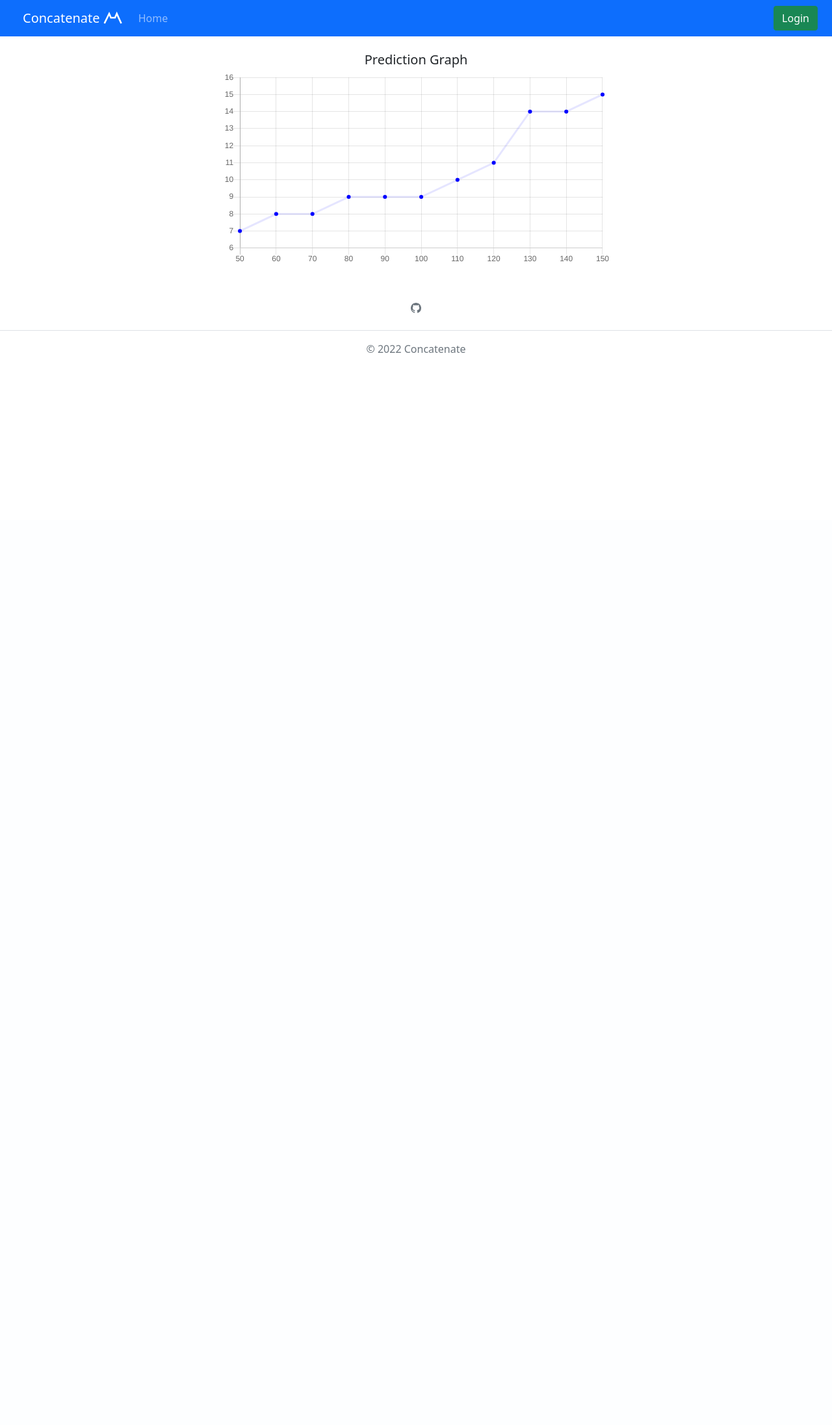
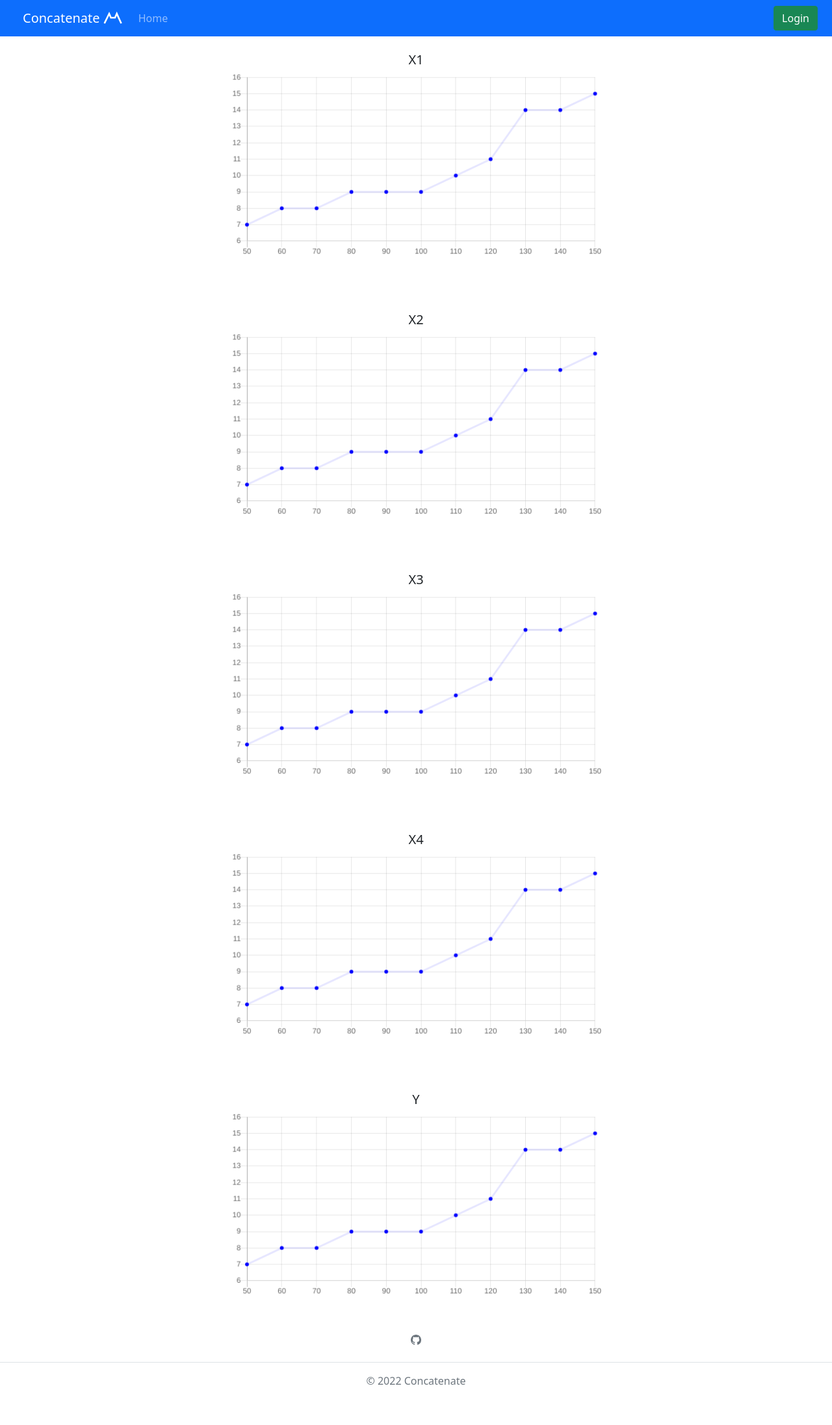
Before and after one commit to poiug07/CityHack2022_Rude_Kittens, a Django app: page /graph/ in a window 1280 px wide. Shown: the whole page at 65% size. Before the commit the page ends 543 px from the top, so only its background shows below. Run offline with Django 4.2, Linux system fonts and the light colour scheme; some libraries are stand-ins or nearby versions.

Commit message:
added more graphs

```diff
--- a/predict/templates/predict/graph.html
+++ b/predict/templates/predict/graph.html
@@ -1,23 +1,15 @@
 <!doctype html>
 <html lang="en">
-
     <head>
         <!-- Required meta tags -->
         <meta charset="utf-8">
         <meta name="viewport" content="width=device-width, initial-scale=1">
         <!-- JavaScipt -->
-  <script src="https://code.jquery.com/jquery-3.3.1.slim.min.js"
-    integrity="sha384-q8i/X+965DzO0rT7abK41JStQIAqVgRVzpbzo5smXKp4YfRvH+8abtTE1Pi6jizo"
-    crossorigin="anonymous"></script>
-  <script src="https://cdnjs.cloudflare.com/ajax/libs/popper.js/1.14.7/umd/popper.min.js"
-    integrity="sha384-UO2eT0CpHqdSJQ6hJty5KVphtPhzWj9WO1clHTMGa3JDZwrnQq4sF86dIHNDz0W1"
-    crossorigin="anonymous"></script>
-  <script src="https://stackpath.bootstrapcdn.com/bootstrap/4.3.1/js/bootstrap.min.js"
-    integrity="sha384-JjSmVgyd0p3pXB1rRibZUAYoIIy6OrQ6VrjIEaFf/nJGzIxFDsf4x0xIM+B07jRM"
-    crossorigin="anonymous"></script>
+        <script src="https://code.jquery.com/jquery-3.3.1.slim.min.js" integrity="sha384-q8i/X+965DzO0rT7abK41JStQIAqVgRVzpbzo5smXKp4YfRvH+8abtTE1Pi6jizo" crossorigin="anonymous"></script>
+        <script src="https://cdnjs.cloudflare.com/ajax/libs/popper.js/1.14.7/umd/popper.min.js" integrity="sha384-UO2eT0CpHqdSJQ6hJty5KVphtPhzWj9WO1clHTMGa3JDZwrnQq4sF86dIHNDz0W1" crossorigin="anonymous"></script>
+        <script src="https://stackpath.bootstrapcdn.com/bootstrap/4.3.1/js/bootstrap.min.js" integrity="sha384-JjSmVgyd0p3pXB1rRibZUAYoIIy6OrQ6VrjIEaFf/nJGzIxFDsf4x0xIM+B07jRM" crossorigin="anonymous"></script>
         <!-- Bootstrap CSS -->
-  <link href="https://cdn.jsdelivr.net/npm/bootstrap@5.1.3/dist/css/bootstrap.min.css" rel="stylesheet"
-    integrity="sha384-1BmE4kWBq78iYhFldvKuhfTAU6auU8tT94WrHftjDbrCEXSU1oBoqyl2QvZ6jIW3" crossorigin="anonymous">
+        <link href="https://cdn.jsdelivr.net/npm/bootstrap@5.1.3/dist/css/bootstrap.min.css" rel="stylesheet" integrity="sha384-1BmE4kWBq78iYhFldvKuhfTAU6auU8tT94WrHftjDbrCEXSU1oBoqyl2QvZ6jIW3" crossorigin="anonymous">
         <script src="https://cdnjs.cloudflare.com/ajax/libs/Chart.js/2.9.4/Chart.js"></script>
 
         <title>Concatenate</title>
@@ -28,17 +20,33 @@
       {% include "partials/navbar.html" %}
 
 
-  <h5 class="d-flex justify-content-center" style="padding-top: 5rem;">Prediction Graph</h5>
+      <h5 class="d-flex justify-content-center" style="padding-top: 5rem;">X1</h5>
+      <div>
+        <div class="row justify-content-center">
+          <canvas id="x1" style="width:100%;max-width:600px"></canvas>
+        </div>
+        <h5 class="d-flex justify-content-center" style="padding-top: 5rem;">X2</h5>
+        <div class="row justify-content-center">
+          <canvas id="x2" style="width:100%;max-width:600px"></canvas>
+        </div>
+        <h5 class="d-flex justify-content-center" style="padding-top: 5rem;">X3</h5>
+        <div class="row justify-content-center">
+            <canvas id="x3" style="width:100%;max-width:600px"></canvas>
+        </div>
+        <h5 class="d-flex justify-content-center" style="padding-top: 5rem;">X4</h5>
+        <div class="row justify-content-center">
+            <canvas id="x4" style="width:100%;max-width:600px"></canvas>
+        </div>
+        <h5 class="d-flex justify-content-center" style="padding-top: 5rem;">Y</h5>
+        <div class="row justify-content-center">
+            <canvas id="y" style="width:100%;max-width:600px"></canvas>
+        </div>
+      </div>
+        <script>
+          var xValues = [50,60,70,80,90,100,110,120,130,140,150];
+          var yValues = [7,8,8,9,9,9,10,11,14,14,15];
 
-  <div class="d-flex justify-content-center">
-
-    <canvas id="myChart" style="width:100%;max-width:600px"></canvas>
-
-    <script>
-      var xValues = [50, 60, 70, 80, 90, 100, 110, 120, 130, 140, 150];
-      var yValues = [7, 8, 8, 9, 9, 9, 10, 11, 14, 14, 15];
-
-      new Chart("myChart", {
+          new Chart("x1", {
             type: "line",
             data: {
               labels: xValues,
@@ -51,32 +59,94 @@
               }]
             },
             options: {
-          legend: { display: false },
+              legend: {display: false},
               scales: {
-            yAxes: [{ ticks: { min: 6, max: 16 } }],
+                yAxes: [{ticks: {min: 6, max:16}}],
               }
             }
           });
+          new Chart("x2", {
+            type: "line",
+            data: {
+              labels: xValues,
+              datasets: [{
+                fill: false,
+                lineTension: 0,
+                backgroundColor: "rgba(0,0,255,1.0)",
+                borderColor: "rgba(0,0,255,0.1)",
+                data: yValues
+              }]
+            },
+            options: {
+              legend: {display: false},
+              scales: {
+                yAxes: [{ticks: {min: 6, max:16}}],
+              }
+            }
+          });
+          new Chart("x3", {
+            type: "line",
+            data: {
+              labels: xValues,
+              datasets: [{
+                fill: false,
+                lineTension: 0,
+                backgroundColor: "rgba(0,0,255,1.0)",
+                borderColor: "rgba(0,0,255,0.1)",
+                data: yValues
+              }]
+            },
+            options: {
+              legend: {display: false},
+              scales: {
+                yAxes: [{ticks: {min: 6, max:16}}],
+              }
+            }
+          });
+          new Chart("x4", {
+            type: "line",
+            data: {
+              labels: xValues,
+              datasets: [{
+                fill: false,
+                lineTension: 0,
+                backgroundColor: "rgba(0,0,255,1.0)",
+                borderColor: "rgba(0,0,255,0.1)",
+                data: yValues
+              }]
+            },
+            options: {
+              legend: {display: false},
+              scales: {
+                yAxes: [{ticks: {min: 6, max:16}}],
+              }
+            }
+          });
+          new Chart("y", {
+            type: "line",
+            data: {
+              labels: xValues,
+              datasets: [{
+                fill: false,
+                lineTension: 0,
+                backgroundColor: "rgba(0,0,255,1.0)",
+                borderColor: "rgba(0,0,255,0.1)",
+                data: yValues
+              }]
+            },
+            options: {
+              legend: {display: false},
+              scales: {
+                yAxes: [{ticks: {min: 6, max:16}}],
+              }
+            }
+          });
+
         </script>
-
-  </div>
-
-
-
-
-
-
-
-
-
-
       <footer class="py-3 my-4">
           <ul class="nav justify-content-center border-bottom pb-3 mb-3">
-      <li class="nav-item"><a href="https://github.com/poiug07/CityHack2022_Rude_Kittens"
-          class="nav-link px-2 text-muted" target="_blank"><svg xmlns="http://www.w3.org/2000/svg" width="16"
-            height="16" fill="currentColor" class="bi bi-github" viewBox="0 0 16 16">
-            <path
-              d="M8 0C3.58 0 0 3.58 0 8c0 3.54 2.29 6.53 5.47 7.59.4.07.55-.17.55-.38 0-.19-.01-.82-.01-1.49-2.01.37-2.53-.49-2.69-.94-.09-.23-.48-.94-.82-1.13-.28-.15-.68-.52-.01-.53.63-.01 1.08.58 1.23.82.72 1.21 1.87.87 2.33.66.07-.52.28-.87.51-1.07-1.78-.2-3.64-.89-3.64-3.95 0-.87.31-1.59.82-2.15-.08-.2-.36-1.02.08-2.12 0 0 .67-.21 2.2.82.64-.18 1.32-.27 2-.27.68 0 1.36.09 2 .27 1.53-1.04 2.2-.82 2.2-.82.44 1.1.16 1.92.08 2.12.51.56.82 1.27.82 2.15 0 3.07-1.87 3.75-3.65 3.95.29.25.54.73.54 1.48 0 1.07-.01 1.93-.01 2.2 0 .21.15.46.55.38A8.012 8.012 0 0 0 16 8c0-4.42-3.58-8-8-8z" />
+            <li class="nav-item"><a href="https://github.com/poiug07/CityHack2022_Rude_Kittens" class="nav-link px-2 text-muted" target="_blank"><svg xmlns="http://www.w3.org/2000/svg" width="16" height="16" fill="currentColor" class="bi bi-github" viewBox="0 0 16 16">
+              <path d="M8 0C3.58 0 0 3.58 0 8c0 3.54 2.29 6.53 5.47 7.59.4.07.55-.17.55-.38 0-.19-.01-.82-.01-1.49-2.01.37-2.53-.49-2.69-.94-.09-.23-.48-.94-.82-1.13-.28-.15-.68-.52-.01-.53.63-.01 1.08.58 1.23.82.72 1.21 1.87.87 2.33.66.07-.52.28-.87.51-1.07-1.78-.2-3.64-.89-3.64-3.95 0-.87.31-1.59.82-2.15-.08-.2-.36-1.02.08-2.12 0 0 .67-.21 2.2.82.64-.18 1.32-.27 2-.27.68 0 1.36.09 2 .27 1.53-1.04 2.2-.82 2.2-.82.44 1.1.16 1.92.08 2.12.51.56.82 1.27.82 2.15 0 3.07-1.87 3.75-3.65 3.95.29.25.54.73.54 1.48 0 1.07-.01 1.93-.01 2.2 0 .21.15.46.55.38A8.012 8.012 0 0 0 16 8c0-4.42-3.58-8-8-8z"/>
           </svg></a></li>
           </ul>
           <p class="text-center text-muted">© 2022 Concatenate</p>
@@ -86,9 +156,7 @@
 
 
 
-  <script src="https://cdn.jsdelivr.net/npm/bootstrap@5.1.3/dist/js/bootstrap.bundle.min.js"
-    integrity="sha384-ka7Sk0Gln4gmtz2MlQnikT1wXgYsOg+OMhuP+IlRH9sENBO0LRn5q+8nbTov4+1p"
-    crossorigin="anonymous"></script>
+      <script src="https://cdn.jsdelivr.net/npm/bootstrap@5.1.3/dist/js/bootstrap.bundle.min.js" integrity="sha384-ka7Sk0Gln4gmtz2MlQnikT1wXgYsOg+OMhuP+IlRH9sENBO0LRn5q+8nbTov4+1p" crossorigin="anonymous"></script>
     </body>
 
 </html>
--- a/predict/views.py
+++ b/predict/views.py
@@ -56,5 +56,5 @@ def add_xlsx(request):
     return render(request, 'predict/upload.html', context)
 
 def get_data(request, key_id):
-	d = json.loads(models.DataPrediction.objects.get(datafile_id=key_id).predictionsJSON)
-	return JsonResponse(d)
+	d = models.DataPrediction.objects.get(datafile_id=key_id).predictionsJSON
+	return JsonResponse(json.loads(d))
```
Also changed, not shown: db.sqlite3, 3 other files. Lines whose indentation alone changed are shown as unchanged.
